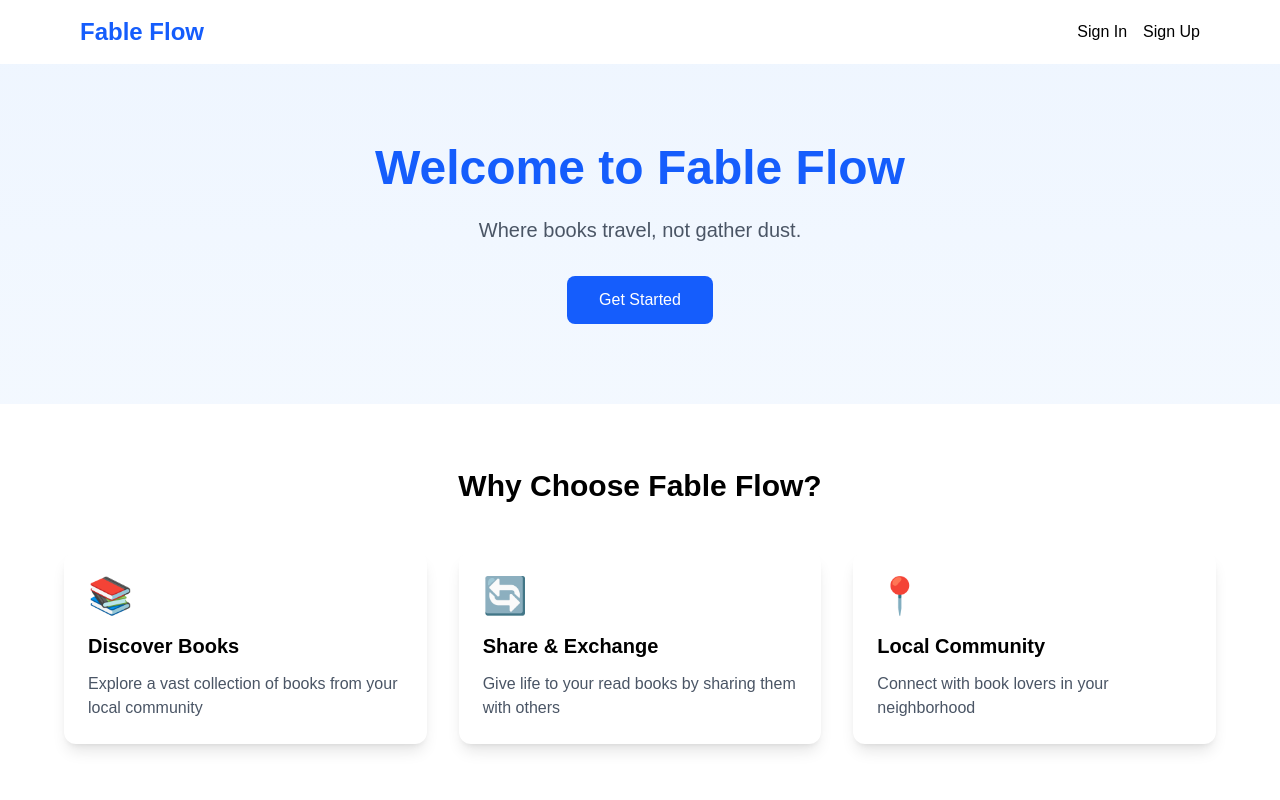
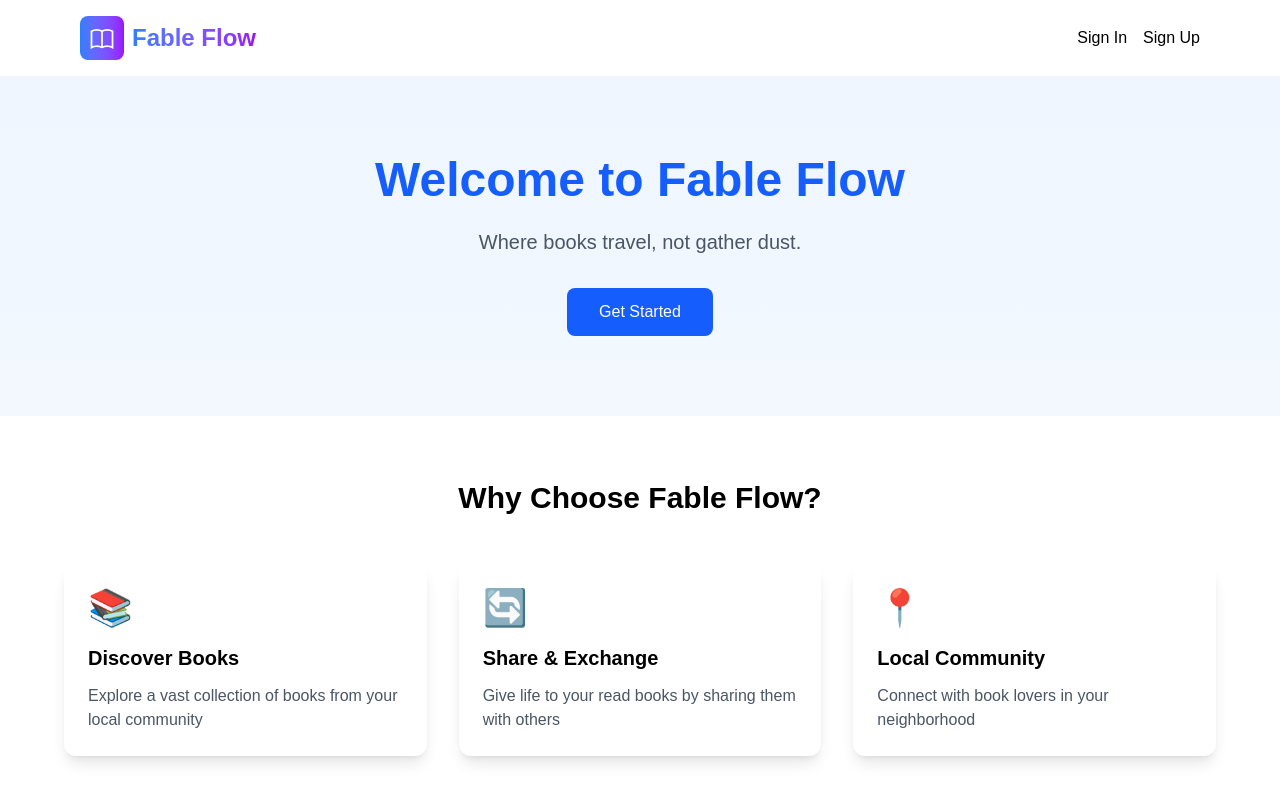
Before and after one commit to 4bdullah7eeshan/shelf-p2p-book-exchange-portal, a Next.js app in the folder frontend/: page / in a window 1280 px wide. Shown: the top 800 px of the page. Built offline with nearby package versions, Linux system fonts and the light colour scheme.

Commit message:
feat: improve logo

```diff
--- a/frontend/src/components/Navbar.jsx
+++ b/frontend/src/components/Navbar.jsx
@@ -28,8 +28,26 @@ export default function Navbar() {
     <nav className="bg-white shadow-lg">
       <div className="max-w-6xl mx-auto px-4">
         <div className="flex justify-between items-center py-4">
-          <Link href="/" className="text-2xl font-bold text-blue-600">
-            Fable Flow
+          <Link
+            href="/"
+            className="flex items-center gap-2 group hover:scale-105 transition-transform"
+            aria-label="Fable Flow Home"
+          >
+            <div className="bg-gradient-to-r from-blue-500 to-purple-600 p-2 rounded-lg">
+              <svg
+                className="w-7 h-7 text-white"
+                viewBox="0 0 24 24"
+                fill="none"
+                stroke="currentColor"
+                strokeWidth="1.5"
+              >
+                <path d="M12 6.253C13.176 5.476 14.754 5 16.5 5C18.247 5 19.825 5.476 21 6.253V20.253C19.825 19.476 18.247 19 16.5 19C14.754 19 13.176 19.476 12 20.253M12 6.253C10.824 5.476 9.246 5 7.5 5C5.754 5 4.176 5.476 3 6.253V20.253C4.176 19.476 5.754 19 7.5 19C9.246 19 10.824 19.476 12 20.253M12 6.253V20.253" />
+              </svg>
+            </div>
+
+            <span className="text-2xl font-bold bg-gradient-to-r from-blue-500 to-purple-600 bg-clip-text text-transparent">
+              Fable Flow
+            </span>
           </Link>
 
           <div className="flex items-center space-x-4">
```
